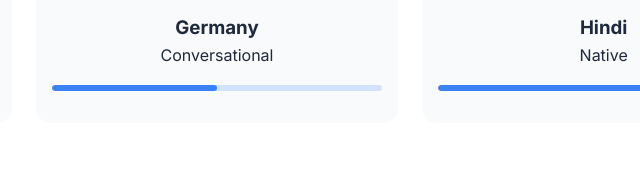
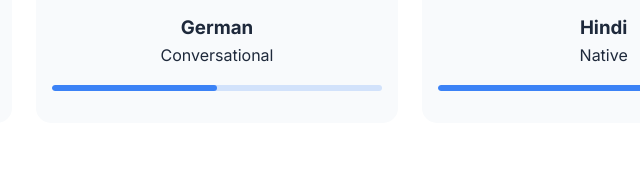
Before and after one commit to ShrushtiSakala/portfolio, a plain HTML site: page index.html in a window 1280 px wide. Shown: the part 6684-6859 px from the top of the page, 423-1063 px from the left. Drawn offline with Linux system fonts and the light colour scheme.

Commit message:
small changes

```diff
--- a/index.html
+++ b/index.html
@@ -343,7 +343,7 @@
                 </div>
                 <div class="language-item">
                     <div class="language-flag">GR</div>
-                    <h3>Germany</h3>
+                    <h3>German</h3>
                     <p>Conversational</p>
                     <div class="progress-bar">
                         <div class="progress-fill" data-width="50%"></div>
```
